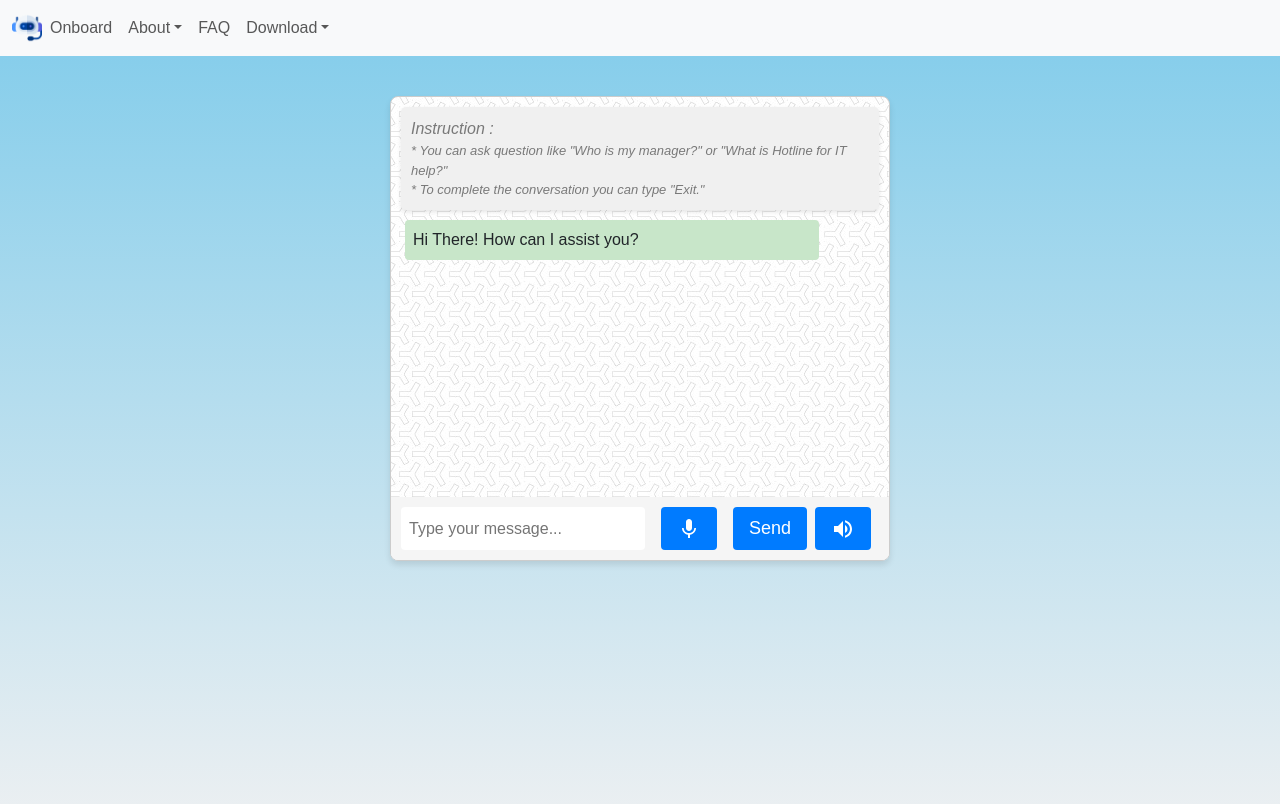
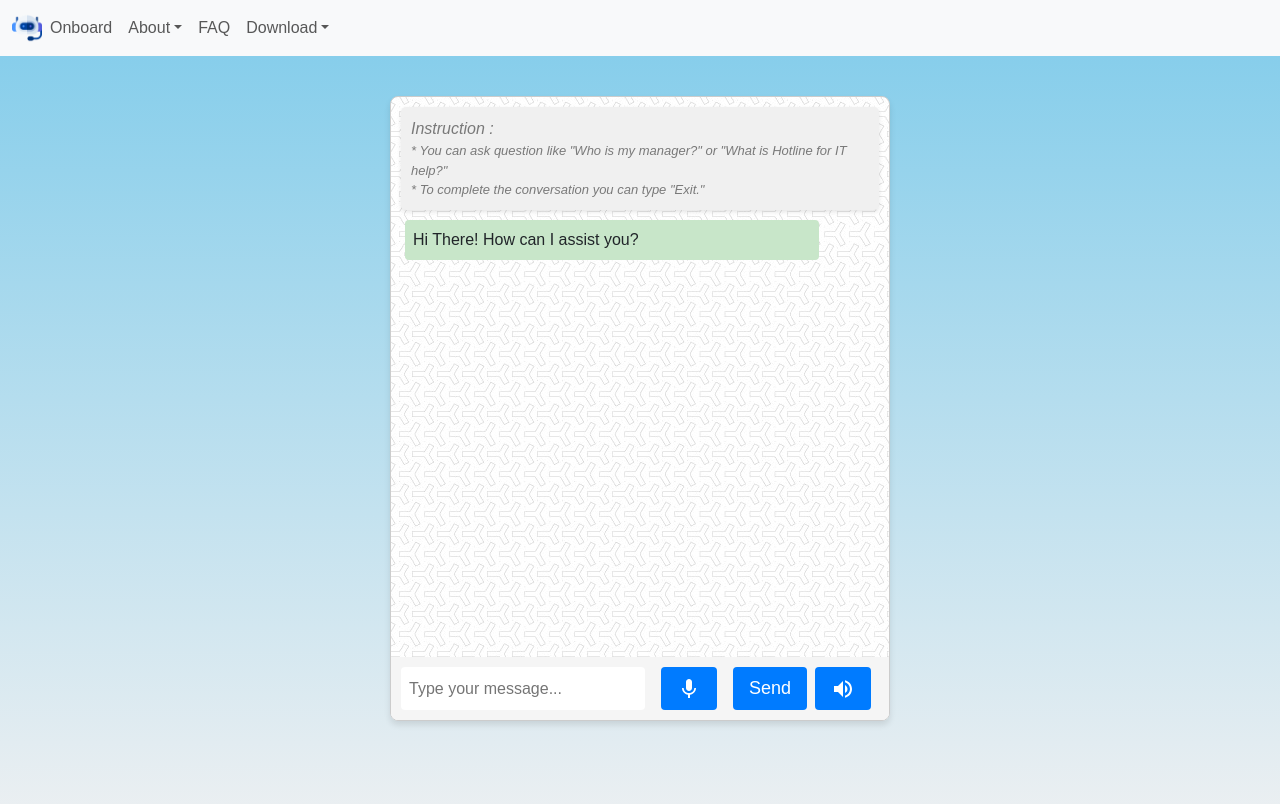
Before and after one commit to ayushpandey09/Chatbot---Frontend, a React (Create React App) app: page /chatbot in a window 1280 px wide. Shown: the top 804 px of the page. Built offline with nearby package versions, Linux system fonts and the light colour scheme.

Commit message:
Chatbox height adjustments changed

```diff
--- a/src/component/chatbox/Chatbox.css
+++ b/src/component/chatbox/Chatbox.css
@@ -20,9 +20,9 @@
 
   .chat-messages {
     padding: 10px;
-    max-height: 400px;
+    max-height: 70vh;
     overflow-y: auto;
-    height: 80vh;
+    height: 90vh;
   }
 
   .message {
```
